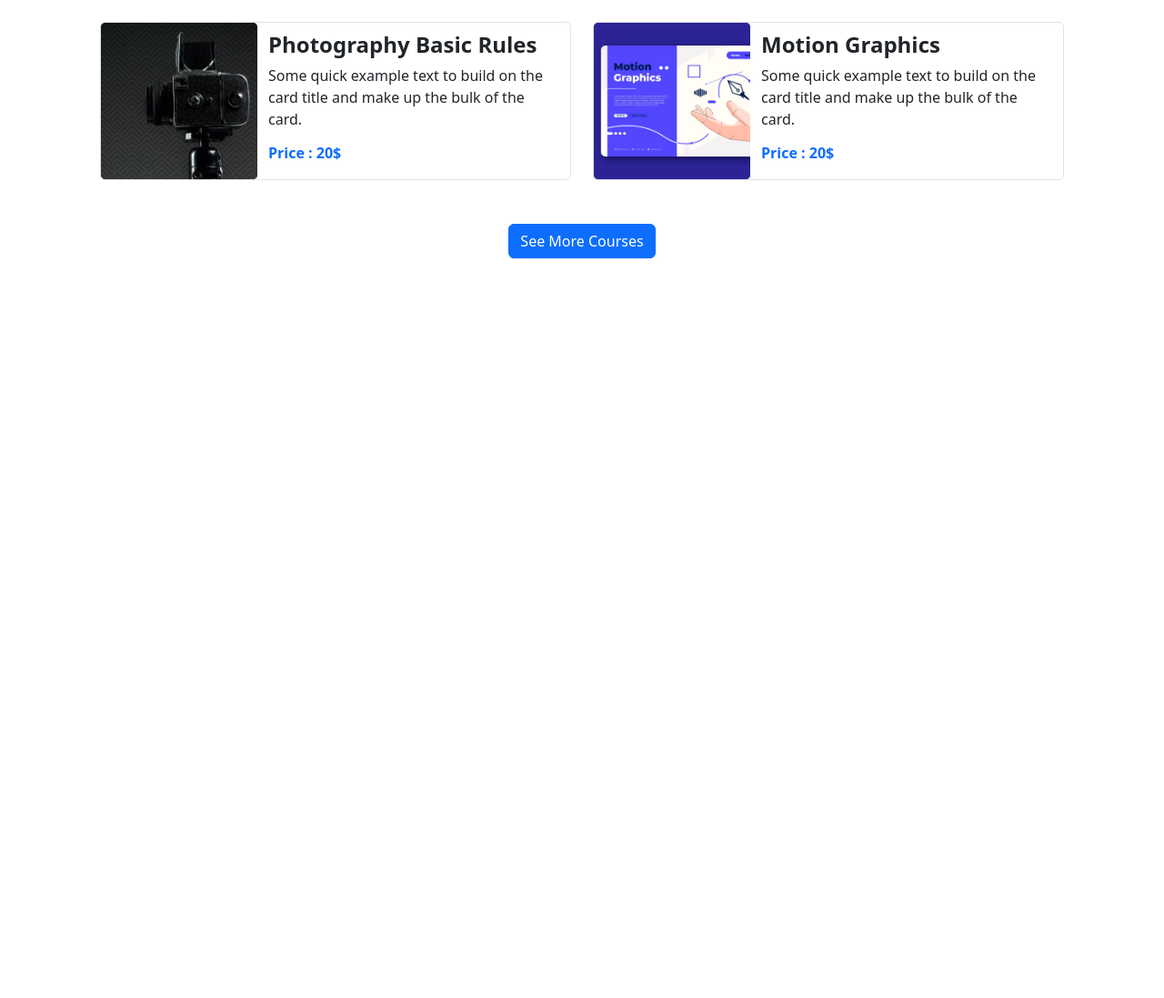
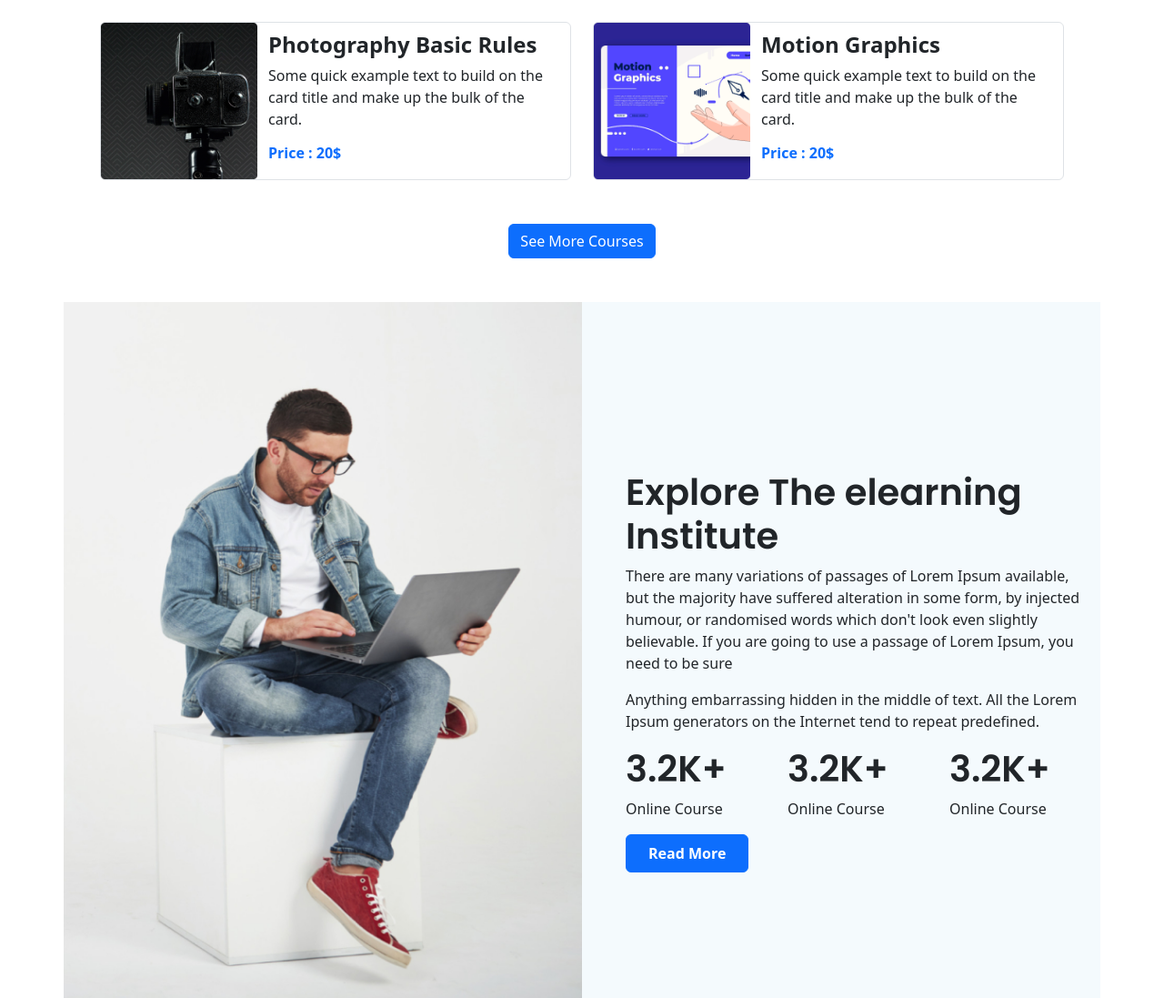
Before and after one commit to Fozle/Edtech, a plain HTML site: page index.html in a window 1280 px wide. Shown: the part 1376-2473 px from the top of the page at 91% size. Before the commit the page ends 1676 px from the top, so only its background shows below. Drawn offline with nearby package versions, Linux system fonts and the light colour scheme.

Commit message:
working section done

```diff
--- a/index.html
+++ b/index.html
@@ -167,6 +167,37 @@
 
       </div>
      </section>
+     <section>
+      <div class="container bg-working mt-5">
+        <div class="row align-items-center">
+          <div class="col-md-6 p-0">
+            <img class="img-fluid w-100" src="images/working.png" alt="">
+          </div>
+          <div class="col-md-6 mt-5 ps-5">
+            <h1>Explore The elearning Institute</h1>
+            <p>There are many variations of passages of Lorem Ipsum available, but the majority have suffered alteration in some form, by injected humour, or randomised words which don't look even slightly believable. If you are going to use a passage of Lorem Ipsum, you need to be sure</p>
+            <p>Anything embarrassing hidden in the middle of text. All the Lorem Ipsum generators on the Internet tend to repeat predefined.</p>
+            <div class="">
+              <div class="row">
+                <div class="col-sm-4">
+                  <h1>3.2K+</h1>
+                  <p>Online Course</p>
+                </div>
+                <div class="col-sm-4">
+                  <h1>3.2K+</h1>
+                  <p>Online Course</p>
+                </div>
+                <div class="col-sm-4">
+                  <h1>3.2K+</h1>
+                  <p>Online Course</p>
+                </div>
+              </div>
+            </div>
+            <button class="btn btn-primary px-4 py-2 fs-6 fw-bold">Read More</button>
+          </div>
+        </div>
+      </div>
+     </section>
     </main>
 
 <script src="https://cdn.jsdelivr.net/npm/bootstrap@5.2.0/dist/js/bootstrap.bundle.min.js" integrity="sha384-A3rJD856KowSb7dwlZdYEkO39Gagi7vIsF0jrRAoQmDKKtQBHUuLZ9AsSv4jD4Xa" crossorigin="anonymous"></script>
--- a/style.css
+++ b/style.css
@@ -2,3 +2,7 @@
 h1,h3{
     font-family: 'Poppins', sans-serif !important;
 }
+
+.bg-working{
+    background-color: #F4FAFD;
+}
```
